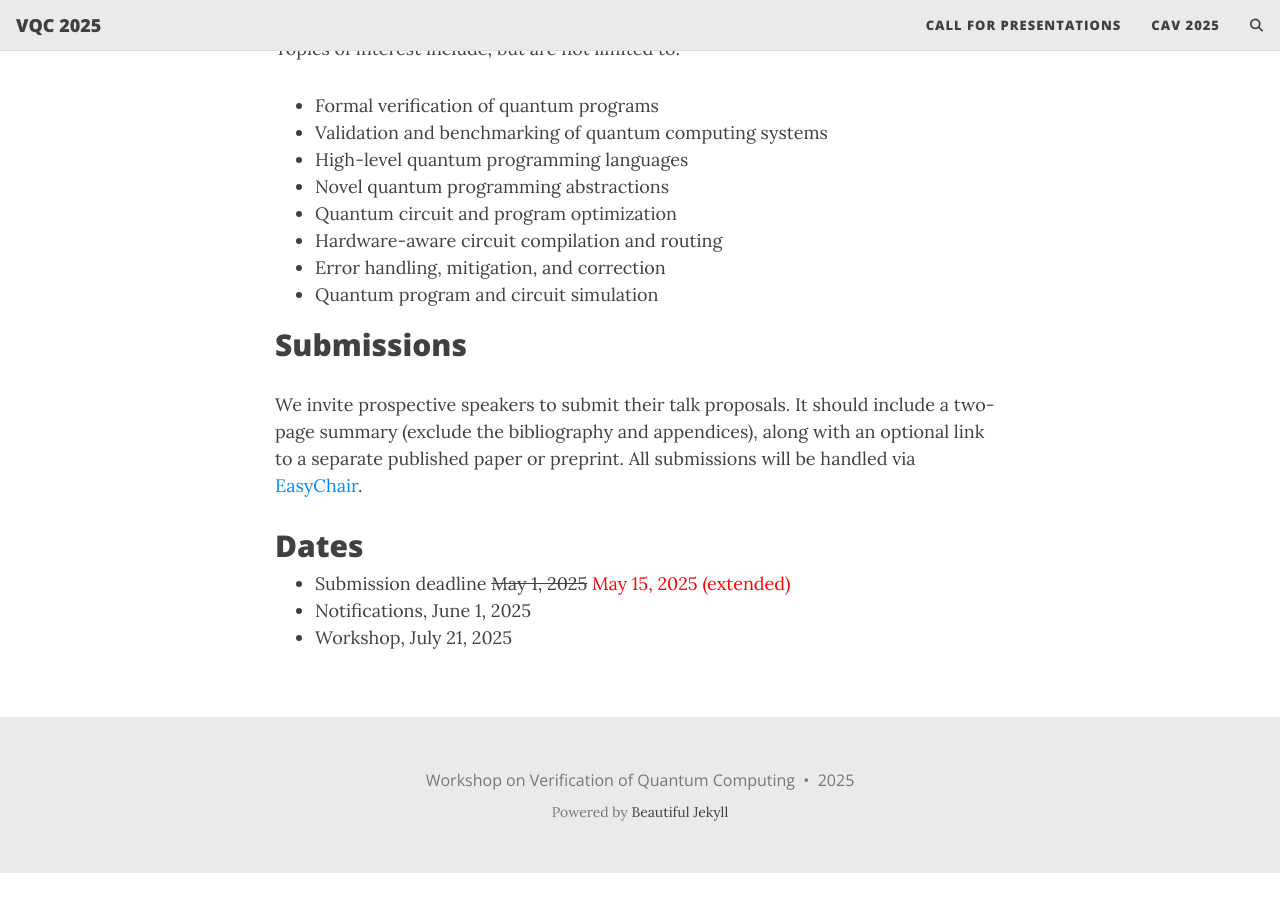
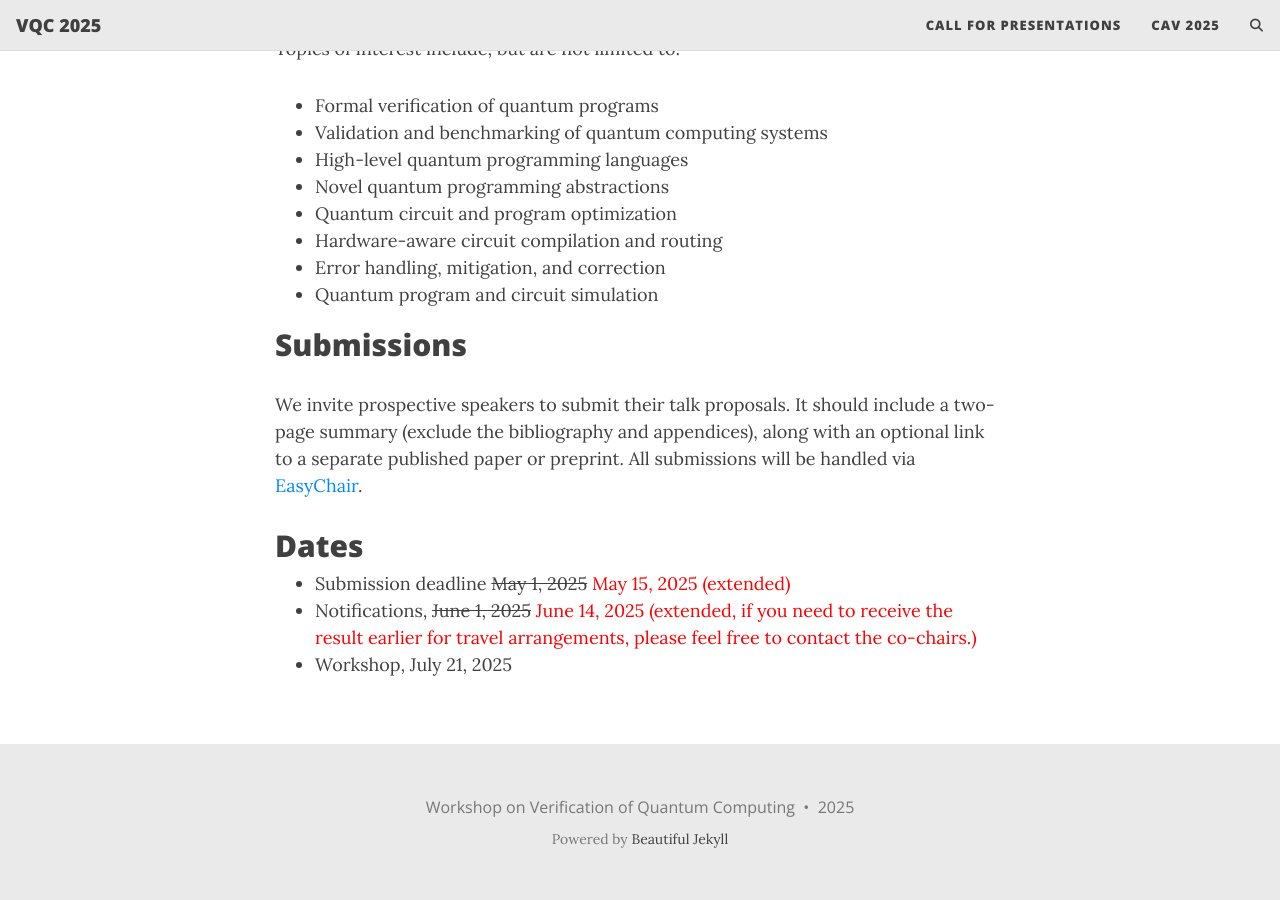
Before and after one commit to VerifiedQC/2025, a Jekyll site: the page built from cfp.md, in a window 1280 px wide and 900 px high, scrolled down 781 px. Built offline with Jekyll 4.4.1, drawn with Linux system fonts in a browser that asks for light colours; comment, search, counter and statistics services are not loaded; before the commit the page ends 1654 px from its top, so only the background shows below that.

Commit message:
Update cfp.md

```diff
--- a/cfp.md
+++ b/cfp.md
@@ -32,5 +32,5 @@ All submissions will be handled via [EasyChair](https://easychair.org/conference
 
 ## Dates
 -  Submission deadline ~~May 1, 2025~~ <span style="color:red">May 15, 2025 (extended)</span>
--  Notifications, June 1, 2025
+-  Notifications, ~~June 1, 2025~~ <span style="color:red">June 14, 2025 (extended, if you need to receive the result earlier for travel arrangements, please feel free to contact the co-chairs.)</span>
 -  Workshop, July 21, 2025
```
